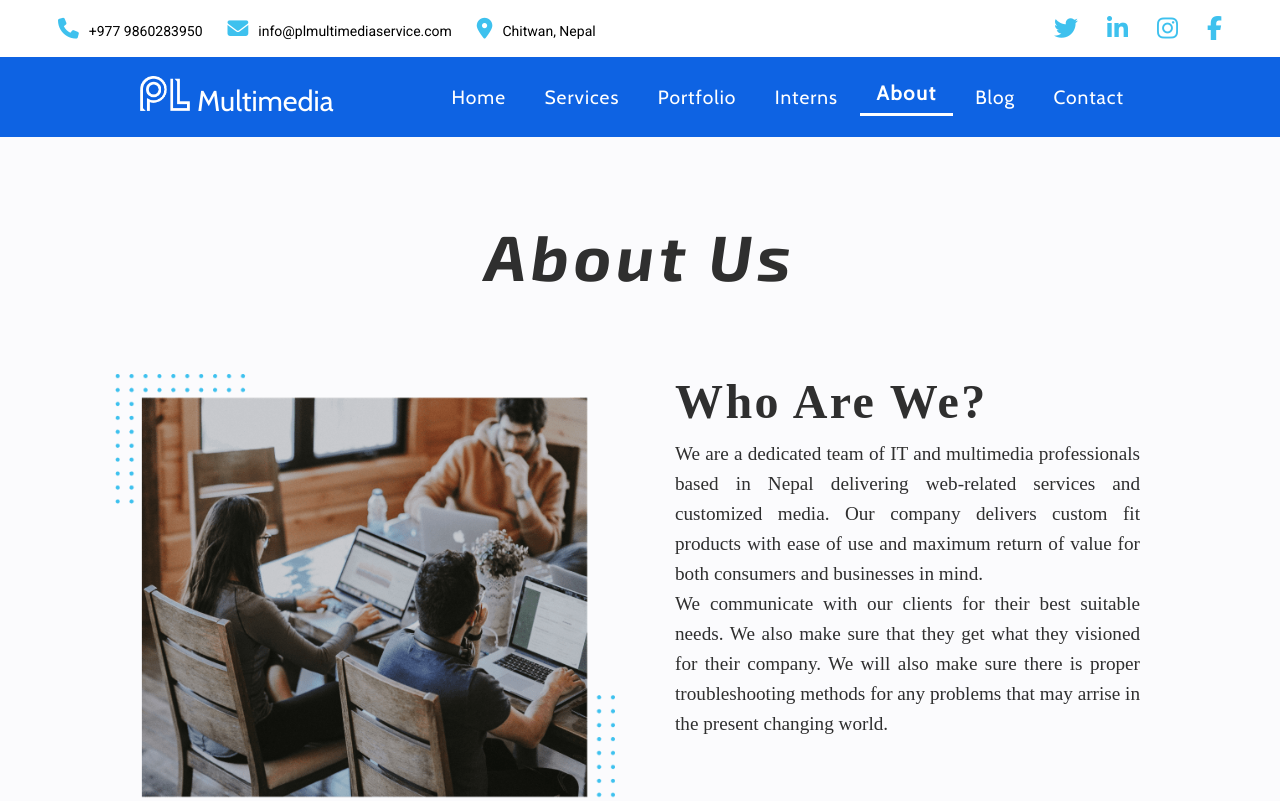
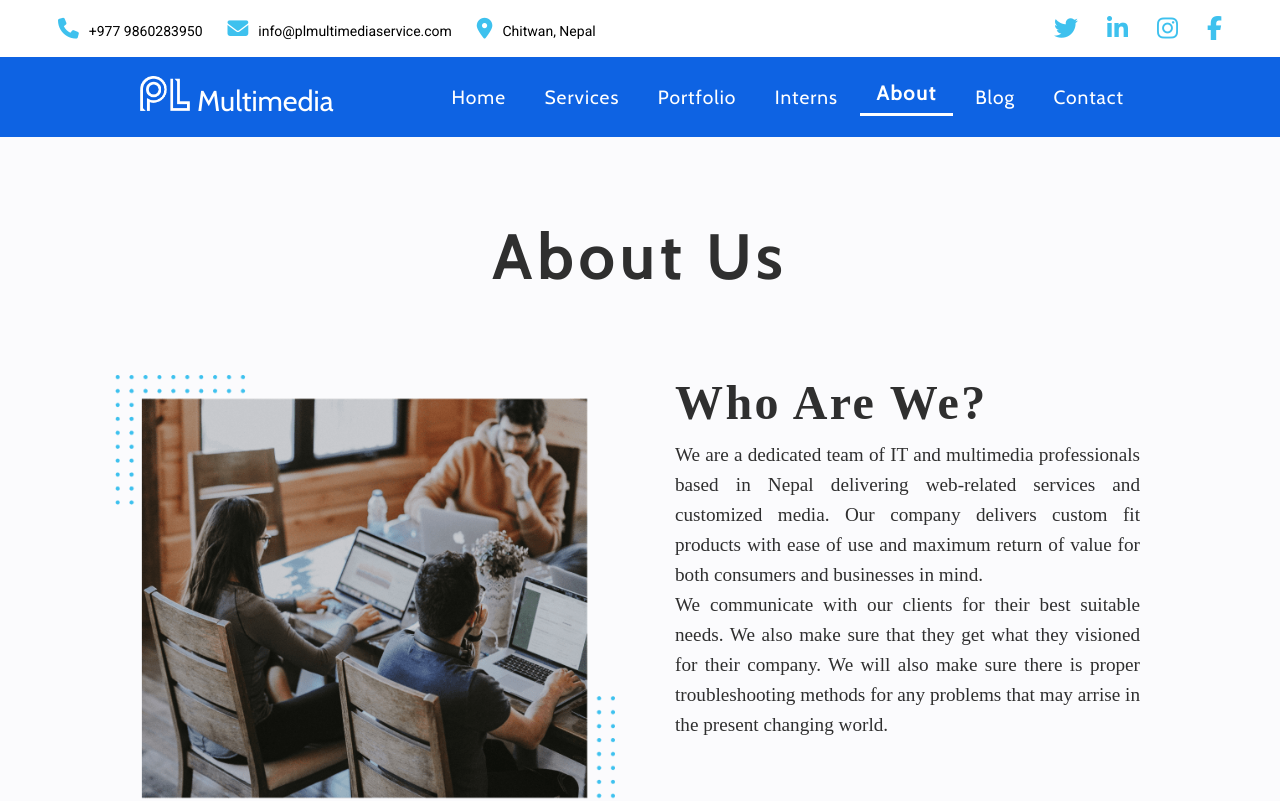
Before and after one commit to SDhakZ/PLMultimedia-Website, a React (Create React App) app: page /about in a window 1280 px wide. Shown: the top 801 px of the page. Built offline with nearby package versions, Linux system fonts and the light colour scheme.

Commit message:
"heading font change + cntact fixes"

```diff
--- a/src/components/MainHeading/mainHeadingCSS.module.css
+++ b/src/components/MainHeading/mainHeadingCSS.module.css
@@ -5,7 +5,7 @@
 
 .mainHeading {
   text-align: center;
-  font-family: "Exo 2";
+  font-family: "Cabin";
   font-size: var(--MH-fs-heading);
   letter-spacing: 0.075em;
   margin-bottom: var(--MH-mb-heading);
--- a/src/components/SectionHeading/sectionHeadingCSS.module.css
+++ b/src/components/SectionHeading/sectionHeadingCSS.module.css
@@ -1,11 +1,11 @@
 :root {
-  --SH-fs-heading: 3.5rem; /* section heading size */
+  --SH-fs-heading: 3.7rem; /* section heading size */
   --SH-mb-heading: 30px; /*margin bottom of section heading*/
 }
 
 .sectionHeading {
   text-align: center;
-  font-family: "Exo 2";
+  font-family: "Inter";
   font-size: var(--SH-fs-heading);
   letter-spacing: 0.075em;
   margin-bottom: var(--SH-mb-heading);
--- a/src/pages/Contact/contact.module.css
+++ b/src/pages/Contact/contact.module.css
@@ -151,7 +151,6 @@ input[type="text"]:focus {
   outline: none;
   box-shadow: rgba(59, 59, 59, 0.336) 0px 5px 15px 0px;
   transform: translateY(-2px);
-  margin-bottom: 2px;
 }
 
 .contact-form-email-phone {
```
